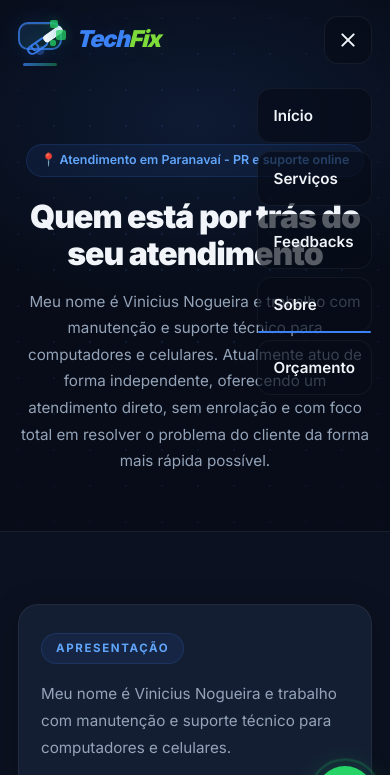
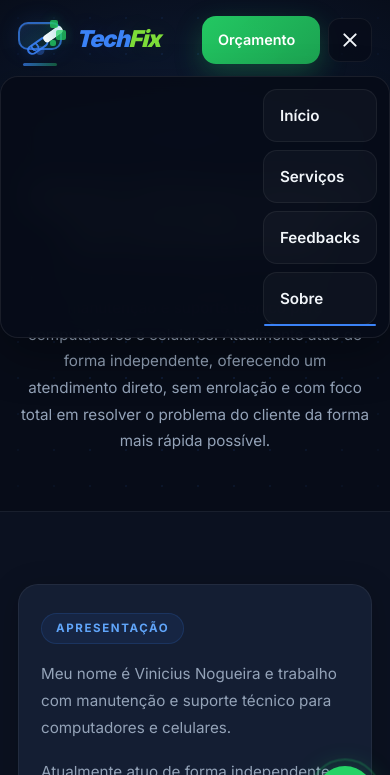
Before and after one commit to VinehNxp/siteTI, a website: page sobre.html in a window 390 px wide. Both pictures are taken after a click on the button "Abrir menu". Shown: the top 775 px of the page. Drawn offline with Linux system fonts and the light colour scheme.

Commit message:
Melhora cabecalho mobile

```diff
--- a/css/style.css
+++ b/css/style.css
@@ -253,6 +253,13 @@ section { padding: 96px 0; }
   justify-content: flex-end;
 }
 
+.nav-actions {
+  display: flex;
+  align-items: center;
+  gap: 10px;
+  flex-shrink: 0;
+}
+
 .nav-toggle {
   display: none;
   width: 48px;
@@ -1530,33 +1537,53 @@ footer,
   }
 
   .nav-inner {
+    position: relative;
     display: grid;
     grid-template-columns: minmax(0, 1fr) auto;
     align-items: center;
     gap: 14px;
   }
 
+  .nav-actions {
+    gap: 8px;
+  }
+
   .nav-toggle {
     display: inline-flex;
+    width: 44px;
+    height: 44px;
+    border-radius: 12px;
+    background: rgba(7, 12, 24, 0.72);
   }
 
   .nav-links {
-    grid-column: 1 / -1;
-    width: 100%;
+    position: absolute;
+    top: calc(100% + 12px);
+    left: 0;
+    right: 0;
     display: grid;
     gap: 8px;
-    padding: 10px 0 0;
+    padding: 0;
     max-height: 0;
     opacity: 0;
     overflow: hidden;
     pointer-events: none;
-    transition: max-height var(--ease), opacity var(--ease), padding var(--ease);
+    transform: translateY(-8px);
+    border-radius: 18px;
+    border: 1px solid rgba(255, 255, 255, 0.08);
+    background: rgba(7, 12, 24, 0.96);
+    box-shadow: 0 18px 48px rgba(0, 0, 0, 0.32);
+    backdrop-filter: blur(18px);
+    -webkit-backdrop-filter: blur(18px);
+    transition: max-height var(--ease), opacity var(--ease), padding var(--ease), transform var(--ease);
   }
 
   .nav-open .nav-links {
+    padding: 12px;
     max-height: 320px;
     opacity: 1;
     pointer-events: auto;
+    transform: translateY(0);
   }
 
   .logo {
@@ -1574,24 +1601,34 @@ footer,
 
   .nav-link {
     width: 100%;
-    padding: 14px 16px;
+    padding: 13px 16px;
     border-radius: 14px;
-    background: rgba(7, 12, 24, 0.66);
-    border: 1px solid rgba(255, 255, 255, 0.05);
+    background: rgba(255, 255, 255, 0.03);
+    border: 1px solid rgba(255, 255, 255, 0.06);
     font-size: 0.95rem;
     color: var(--t1);
   }
 
   .nav-link--cta {
-    background: rgba(7, 12, 24, 0.66);
-    border: 1px solid rgba(255, 255, 255, 0.05);
-    box-shadow: none;
+    width: auto;
+    min-width: 118px;
+    justify-content: center;
+    padding: 12px 16px;
+    border-radius: 14px;
+    background: linear-gradient(135deg, rgba(37, 211, 102, 0.94), rgba(29, 170, 84, 0.96));
+    border: none;
+    box-shadow: 0 10px 28px rgba(37, 211, 102, 0.26);
+    color: #fff;
+    font-size: 0.9rem;
   }
 
   .nav-link--cta.nav-link--active {
-    background: rgba(7, 12, 24, 0.66);
-    border-color: rgba(255, 255, 255, 0.05);
-    box-shadow: none;
+    background: linear-gradient(135deg, rgba(37, 211, 102, 1), rgba(29, 170, 84, 1));
+    box-shadow: 0 12px 32px rgba(37, 211, 102, 0.3);
+  }
+
+  .nav-link--cta:hover {
+    background: linear-gradient(135deg, rgba(37, 211, 102, 1), rgba(29, 170, 84, 1));
   }
 
   /* Hero stats */
@@ -1685,7 +1722,7 @@ footer,
   .float-label { display: none; }
 
   #hero {
-    padding-top: 144px;
+    padding-top: 124px;
   }
 }
 
@@ -2043,7 +2080,7 @@ a.logo:hover .logo-word {
 }
 
 @media (max-width: 640px) {
-  #page-hero { padding-top: 144px; padding-bottom: 56px; }
+  #page-hero { padding-top: 124px; padding-bottom: 56px; }
 
   .srv-grid {
     grid-template-columns: repeat(2, 1fr);
--- a/js/main.js
+++ b/js/main.js
@@ -52,6 +52,21 @@ if (navToggle && navLinks) {
 
   window.addEventListener('resize', () => {
     if (window.innerWidth > 640) {
+      setMobileNavState(false);
+    }
+  });
+
+  document.addEventListener('click', (event) => {
+    if (window.innerWidth > 640) return;
+
+    const clickedInsideNav = nav.contains(event.target);
+    if (!clickedInsideNav) {
+      setMobileNavState(false);
+    }
+  });
+
+  document.addEventListener('keydown', (event) => {
+    if (event.key === 'Escape') {
       setMobileNavState(false);
     }
   });
--- a/sobre.html
+++ b/sobre.html
@@ -31,18 +31,20 @@
         </span>
       </a>
 
-      <button class="nav-toggle" type="button" aria-expanded="false" aria-controls="primary-nav" aria-label="Abrir menu">
-        <span></span>
-        <span></span>
-        <span></span>
-      </button>
-
       <div class="nav-links" id="primary-nav">
         <a href="index.html" class="nav-link">Início</a>
         <a href="servicos.html" class="nav-link">Serviços</a>
         <a href="feedbacks.html" class="nav-link">Feedbacks</a>
         <a href="sobre.html" class="nav-link nav-link--active" aria-current="page">Sobre</a>
+      </div>
+
+      <div class="nav-actions">
         <a href="atendimento.html" class="nav-link nav-link--cta">Orçamento</a>
+        <button class="nav-toggle" type="button" aria-expanded="false" aria-controls="primary-nav" aria-label="Abrir menu">
+          <span></span>
+          <span></span>
+          <span></span>
+        </button>
       </div>
     </div>
   </nav>
```
Also changed, not shown: atendimento.html (+8 -6 lines), feedbacks.html (+8 -6 lines), index.html (+8 -6 lines), servicos.html (+8 -6 lines).
